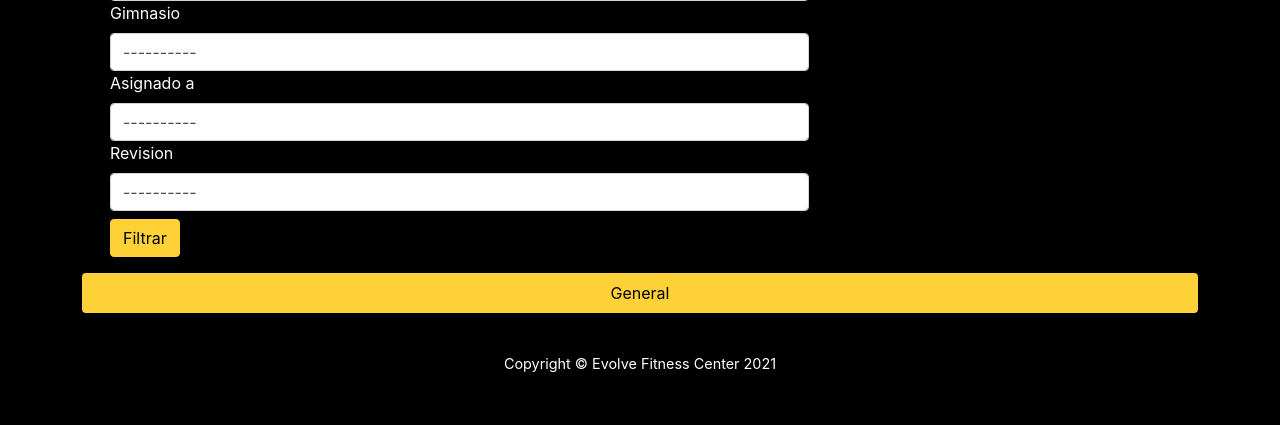
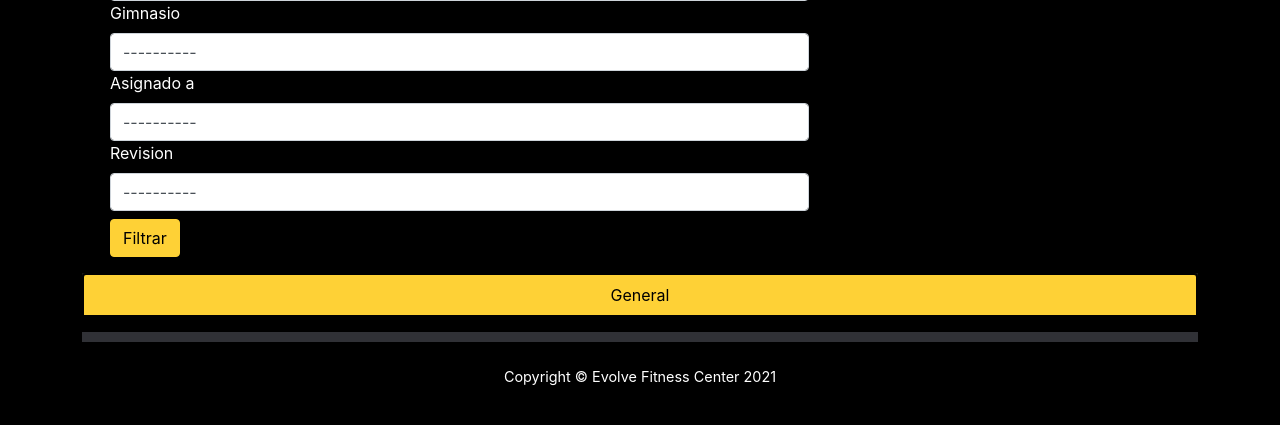
Before and after one commit to Famvazpom/evolvefitness, a Django app: template templates/mantto/reportes/reporte_list.html in a window 1280 px wide. Shown: the part 264-689 px from the top of the page. Run offline with Django 3.2, Linux system fonts and the light colour scheme; the template is opened without the code that fills it, so the values that code supplies are empty; some libraries are stand-ins or nearby versions.

Commit message:
Cambios visuales a pagina de reportes
Las opciones de estado en los reportes parecen botones

```diff
--- /dev/null
+++ b/mantto/static/mantto/css/reporte_styles.css
@@ -0,0 +1,31 @@
+.nav-tabs
+{
+    background-color:#161616;
+}
+
+.tab-content
+{
+    background-color:#303136;
+    color:#fff;
+    padding:5px
+}
+
+
+.nav-tabs> li > a.status-tab.active {
+    background-color: #fed136;
+    border-color: black;
+}
+
+
+.nav-tabs> li > a.status-tab {
+    background-color: #303136;
+    border-style: solid;
+    border-width: 2px;
+    border-color: black;
+
+}
+.nav-tabs > li > a:hover
+{
+    background-color: #ddbe4c;
+    color:black;
+}
--- a/mantto/static/mantto/css/styles.css
+++ b/mantto/static/mantto/css/styles.css
@@ -1,5 +1,6 @@
 @import '../../evolve_site/css/theme.css';
 @import './menu_styles.css';
+@import './reporte_styles.css';
 
 body
 {
--- a/templates/mantto/reportes/reporte_list.html
+++ b/templates/mantto/reportes/reporte_list.html
@@ -60,13 +60,13 @@
             </div>
         </div>
 
-        <nav id='reportFilterNav' class='nav nav-pills nav-fill'>
+        <nav id='reportFilterNav' class='nav nav-fill nav-tabs'>
             <li class="nav-item">
-                <a class="nav-link active" id='generalTab' onclick="addFilters()">General</a>
+                <a class="nav-link status-tab active" id='generalTab' onclick="addFilters()">General</a>
             </li>
             {% for status in estados %}
                 <li class="nav-item">
-                    <a class="nav-link " st-pk='{{status.pk}}' onclick="addFilters('{{status.pk}}')" >{{ status }}</a>
+                    <a class="nav-link status-tab" st-pk='{{status.pk}}' onclick="addFilters('{{status.pk}}')" >{{ status }}</a>
                 </li>
             {% endfor %}
         </nav>
```
